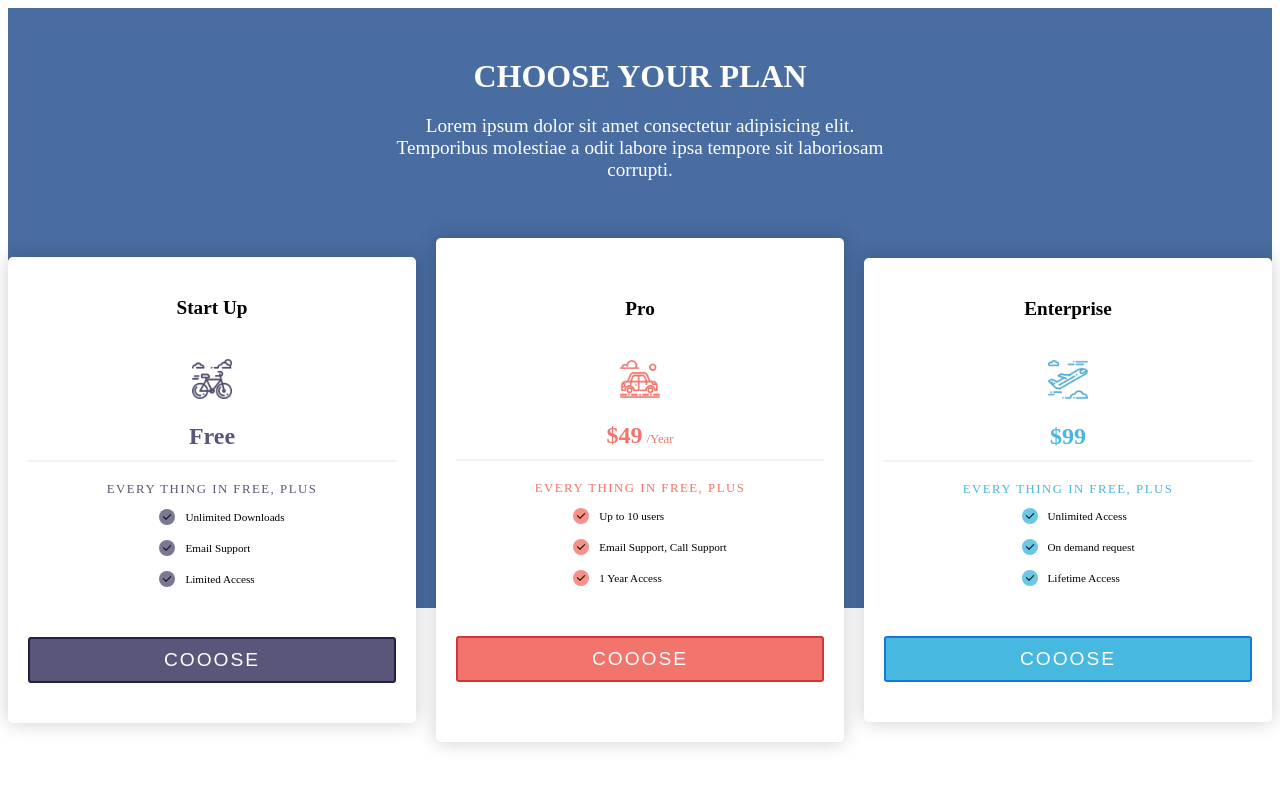
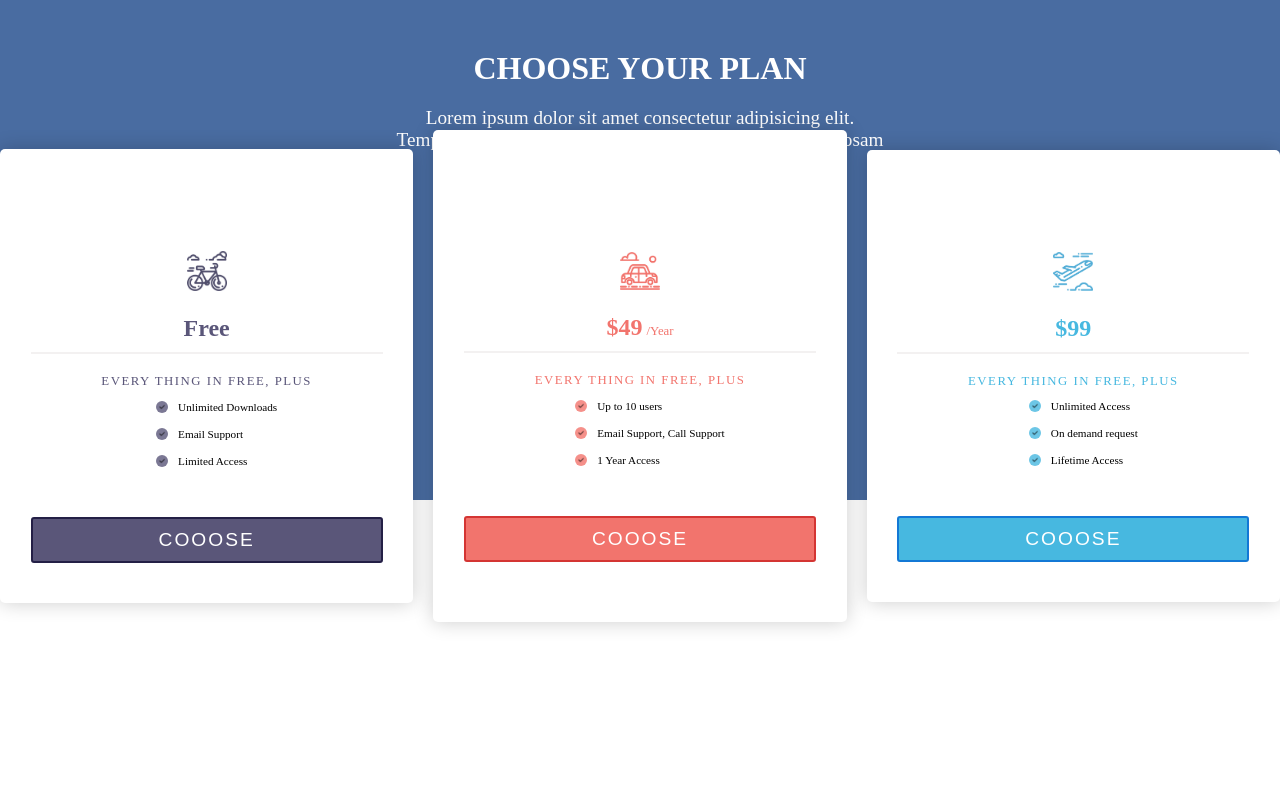
Before and after one commit to DFStechBox/dribbleProject-jsx, a React (Vite) app: page / in a window 1280 px wide. Shown: the top 788 px of the page. Built offline with nearby package versions, Linux system fonts and the light colour scheme.

Commit message:
many changes/updates

```diff
--- a/package.json
+++ b/package.json
@@ -10,6 +10,7 @@
     "preview": "vite preview"
   },
   "dependencies": {
+    "prop-types": "^15.8.1",
     "react": "^18.2.0",
     "react-dom": "^18.2.0"
   },
--- a/src/App.module.css
+++ b/src/App.module.css
@@ -2,6 +2,9 @@
   display: grid;
   grid-template-columns: repeat(3, 1fr);
   gap: 20px;
+  position: relative;
+  top: -370px;
+  align-items: center;
 }
 
 .bg {
@@ -27,10 +30,4 @@
 }
 
 .prices {
-  display: grid;
-  grid-template-columns: repeat(3, 1fr);
-  gap: 20px;
-  position: relative;
-  top: -370px;
-  align-items: center;
 }
--- a/src/assets/components/Button/Button.jsx
+++ b/src/assets/components/Button/Button.jsx
@@ -1,4 +1,5 @@
 import styles from "./Button.module.css";
+import PropTypes from "prop-types";
 
 function Button({ className, children }) {
   return (
@@ -6,4 +7,9 @@ function Button({ className, children }) {
   );
 }
 
+Button.propTypes = {
+  className: PropTypes.string,
+  children: PropTypes.node,
+};
+
 export default Button;
--- a/src/assets/components/PricingCard/PricingCard.module.css
+++ b/src/assets/components/PricingCard/PricingCard.module.css
@@ -88,11 +88,11 @@
   background-color: color-mix(in srgb, var(--price-theme), white 20%);
 }
 
-.center-vertical {
+/* .center-vertical {
   display: flex;
   flex-direction: column;
   align-items: center;
-}
+} */
 
 .card__button {
   width: 100%;
--- a/src/index.css
+++ b/src/index.css
@@ -1,3 +1,13 @@
+* {
+  box-sizing: border-box;
+}
+
+body {
+  margin: 0;
+  color: white;
+  font-family: Poppins;
+}
+
 .center {
   display: flex;
   justify-content: center;
```
Also changed, not shown: vite.config.js.timestamp-1706909848432-4029b87eb09aa.mjs (added, +10 -0 lines), vite.config.js.timestamp-1706911712555-9b48e720013b.mjs (added, +10 -0 lines), vite.config.js.timestamp-1706912176526-f1717c3dc1711.mjs (added, +10 -0 lines), vite.config.js.timestamp-1706912574743-d50a21267fb08.mjs (added, +10 -0 lines), vite.config.js.timestamp-1706912680254-8ef38ff97c101.mjs (added, +10 -0 lines), 1 other file (tests, documents, lock files or other folders).
